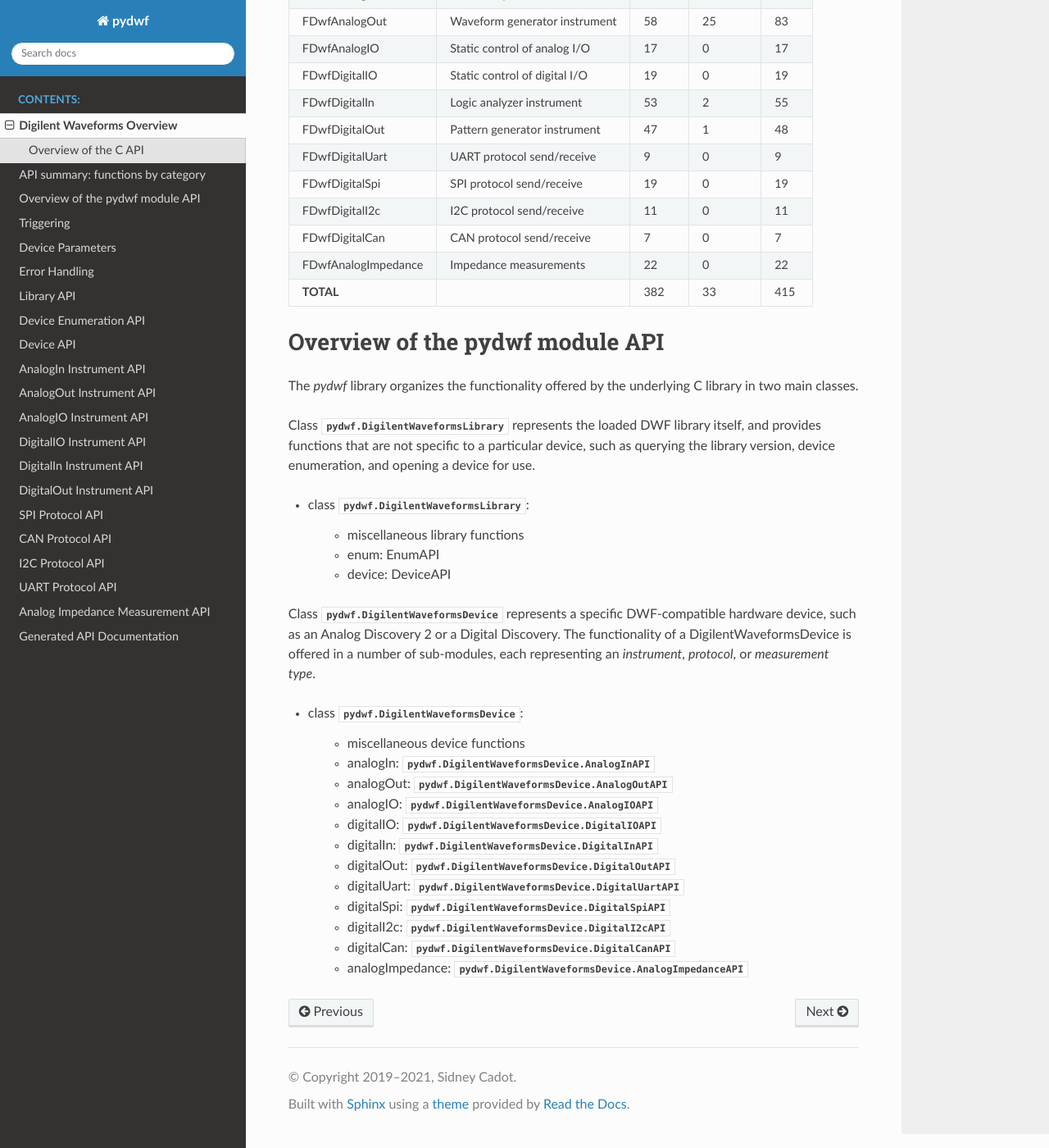
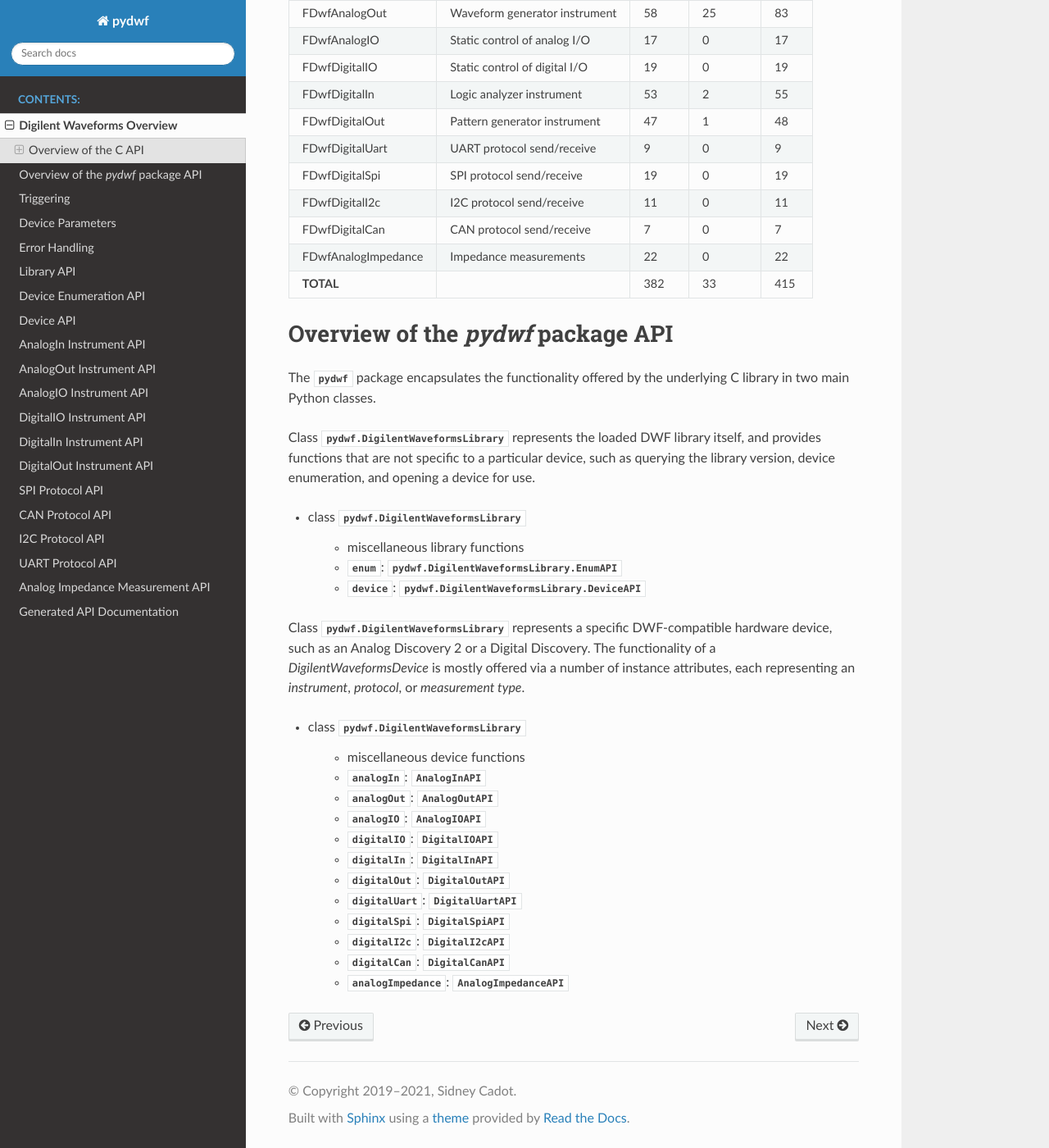
Before and after one commit to titusjan/pydwf, a Sphinx documentation site: the page built from documentation/source/Overview.rst, in a window 1280 px wide and 1400 px high, scrolled down 1152 px. Shown: the whole window at 82% size. Built offline with Sphinx 7.4.7 and the Read the Docs theme 2.0.0, drawn with Linux system fonts in a browser that asks for light colours; some of the changed text lies outside the part shown.

Commit message:
Adding RST substitutions.

```diff
--- a/documentation/source/Overview.rst
+++ b/documentation/source/Overview.rst
@@ -1,25 +1,32 @@
+.. include:: substitutions.rst
 
 Digilent Waveforms Overview
 ===========================
 
-Digilent provides the Digilent Waveforms library to control their line of *Discovery* devices. The library is available as a DLL on Microsoft Windows, a shared object ("so") library on Linux, and a framework on Apple's macOS. The provided library is accompanied by a C header file; together with the shared library file itself, this allows access to the functionality provided from the C and C++ programming languages.
+|Digilent| provides the Digilent Waveforms library to control their line of line of electronic measurement and control devices.
+The library is available as a DLL on Microsoft Windows, a shared object ("so") library on Linux, and a framework on Apple's macOS.
+The provided library is accompanied by a C header file; together with the shared library file itself, this allows access to the functionality provided from the C and C++ programming languages.
 
-Most popular programming languages provide a mechanism to access functions in shared libraries. In Python, such a mechanism is provided by the *ctypes* module that is part of the standard Python library.
+Most popular programming languages provide a mechanism to access functions in shared libraries.
+In Python, such a mechanism is provided by the |ctypes| module that is part of the standard Python library.
 
-The *pydwf* module is a binding to the functionality provided by the DWF library, using the *ctypes* module. It makes all types and functions provided by the DWF library available for use in Python programs.
+The |pydwf.short| package is a binding to the functionality provided by the DWF library, using the |ctypes| module.
+It makes all types and functions provided by the DWF library available for use in Python programs.
 
 Overview of the C API
 ---------------------
 
-The DWF library comes with a header file that (for version 3.16.3) defines the 24 enumeration types and 415 function calls that together make up the DWF API.
+The DWF library comes with a C header file that (for version 3.16.3) defines the 24 enumeration types and 415 function calls that together make up the DWF API.
 Of the 415 function calls provided, 33 are labeled 'obsolete'. Their functionality is usually superseded by newer, more general functions.
 
 The API functions are organized in 14 sub-categories, each providing access to a subset of the DWF functionality — for example, a specific type of instrument, or functions to send and receive messages using a certain protocol.
 
-The function counts for each of the sub-categories of functionality are listed below, to give some idea of the complexity of the different areas of the API. From this table, it is clear that the most complex parts of the API are the AnalogIn ("oscilloscope") and AnalogOut ("waveform generator") instruments, followed by the DigitalIn ("logic analyzer") and DigitalOut ("pattern generator") instruments. Two-thirds of all the functions provided by the DWF library are directly related to control of these four powerful instruments.
+The function counts for each of the sub-categories of functionality are listed below, to give some idea of the complexity of the different areas of the API.
+From this table, it is clear that the most complex parts of the API are the AnalogIn ("oscilloscope") and AnalogOut ("waveform generator") instruments, followed by the DigitalIn ("logic analyzer") and DigitalOut ("pattern generator") instruments.
+Two-thirds of all the functions provided by the DWF library are directly related to control of these four powerful instruments.
 
 API summary: functions by category
-==================================
+^^^^^^^^^^^^^^^^^^^^^^^^^^^^^^^^^^
 
 +---------------------+--------------------------------+------------+--------------+-----------+
 | **category**        | **description**                | **active** | **obsolete** | **total** |
@@ -55,34 +62,33 @@
 | **TOTAL**           |                                |        382 |           33 |       415 |
 +---------------------+--------------------------------+------------+--------------+-----------+
 
-Overview of the pydwf module API
-================================
+Overview of the |pydwf| package API
+===================================
 
-The *pydwf* library organizes the functionality offered by the underlying C library in two main classes.
+The |pydwf.short| package encapsulates the functionality offered by the underlying C library in two main Python classes.
 
-Class :py:class:`pydwf.DigilentWaveformsLibrary` represents the loaded DWF library itself, and provides functions that are not specific to a particular device,
-such as querying the library version, device enumeration, and opening a device for use.
+Class |DigilentWaveformsLibrary.long| represents the loaded DWF library itself, and provides functions that are not specific to a particular device, such as querying the library version, device enumeration, and opening a device for use.
 
-* class :py:class:`pydwf.DigilentWaveformsLibrary`:
+* class |DigilentWaveformsLibrary.long|
 
    * miscellaneous library functions
-   * enum: EnumAPI
-   * device: DeviceAPI
+   * :py:attr:`~pydwf.DigilentWaveformsLibrary.enum`:   :py:class:`pydwf.DigilentWaveformsLibrary.EnumAPI`
+   * :py:attr:`~pydwf.DigilentWaveformsLibrary.device`: :py:class:`pydwf.DigilentWaveformsLibrary.DeviceAPI`
 
-Class :py:class:`pydwf.DigilentWaveformsDevice` represents a specific DWF-compatible hardware device, such as an Analog Discovery 2 or a Digital Discovery.
-The functionality of a DigilentWaveformsDevice is offered in a number of sub-modules, each representing an *instrument*, *protocol*, or *measurement type*.
+Class |DigilentWaveformsDevice.long| represents a specific DWF-compatible hardware device, such as an Analog Discovery 2 or a Digital Discovery.
+The functionality of a |DigilentWaveformsDevice| is mostly offered via a number of instance attributes, each representing an *instrument*, *protocol*, or *measurement type*.
 
-* class :py:class:`pydwf.DigilentWaveformsDevice`:
+* class |DigilentWaveformsDevice.long|
 
    * miscellaneous device functions
-   * analogIn: :py:class:`pydwf.DigilentWaveformsDevice.AnalogInAPI`
-   * analogOut: :py:class:`pydwf.DigilentWaveformsDevice.AnalogOutAPI`
-   * analogIO: :py:class:`pydwf.DigilentWaveformsDevice.AnalogIOAPI`
-   * digitalIO: :py:class:`pydwf.DigilentWaveformsDevice.DigitalIOAPI`
-   * digitalIn: :py:class:`pydwf.DigilentWaveformsDevice.DigitalInAPI`
-   * digitalOut: :py:class:`pydwf.DigilentWaveformsDevice.DigitalOutAPI`
-   * digitalUart: :py:class:`pydwf.DigilentWaveformsDevice.DigitalUartAPI`
-   * digitalSpi: :py:class:`pydwf.DigilentWaveformsDevice.DigitalSpiAPI`
-   * digitalI2c: :py:class:`pydwf.DigilentWaveformsDevice.DigitalI2cAPI`
-   * digitalCan: :py:class:`pydwf.DigilentWaveformsDevice.DigitalCanAPI`
-   * analogImpedance: :py:class:`pydwf.DigilentWaveformsDevice.AnalogImpedanceAPI`
+   * :py:attr:`~pydwf.DigilentWaveformsDevice.analogIn`:        :py:class:`~pydwf.DigilentWaveformsDevice.AnalogInAPI`
+   * :py:attr:`~pydwf.DigilentWaveformsDevice.analogOut`:       :py:class:`~pydwf.DigilentWaveformsDevice.AnalogOutAPI`
+   * :py:attr:`~pydwf.DigilentWaveformsDevice.analogIO`:        :py:class:`~pydwf.DigilentWaveformsDevice.AnalogIOAPI`
+   * :py:attr:`~pydwf.DigilentWaveformsDevice.digitalIO`:       :py:class:`~pydwf.DigilentWaveformsDevice.DigitalIOAPI`
+   * :py:attr:`~pydwf.DigilentWaveformsDevice.digitalIn`:       :py:class:`~pydwf.DigilentWaveformsDevice.DigitalInAPI`
+   * :py:attr:`~pydwf.DigilentWaveformsDevice.digitalOut`:      :py:class:`~pydwf.DigilentWaveformsDevice.DigitalOutAPI`
+   * :py:attr:`~pydwf.DigilentWaveformsDevice.digitalUart`:     :py:class:`~pydwf.DigilentWaveformsDevice.DigitalUartAPI`
+   * :py:attr:`~pydwf.DigilentWaveformsDevice.digitalSpi`:      :py:class:`~pydwf.DigilentWaveformsDevice.DigitalSpiAPI`
+   * :py:attr:`~pydwf.DigilentWaveformsDevice.digitalI2c`:      :py:class:`~pydwf.DigilentWaveformsDevice.DigitalI2cAPI`
+   * :py:attr:`~pydwf.DigilentWaveformsDevice.digitalCan`:      :py:class:`~pydwf.DigilentWaveformsDevice.DigitalCanAPI`
+   * :py:attr:`~pydwf.DigilentWaveformsDevice.analogImpedance`: :py:class:`~pydwf.DigilentWaveformsDevice.AnalogImpedanceAPI`
--- /dev/null
+++ b/documentation/source/substitutions.rst
@@ -0,0 +1,17 @@
+.. |pydwf.short|                    replace:: :py:mod:`pydwf`
+
+.. |DigilentWaveformsLibrary|       replace:: *DigilentWaveformsLibrary*
+.. |DigilentWaveformsLibrary.short| replace:: :py:class:`~pydwf.DigilentWaveformsLibrary`
+.. |DigilentWaveformsLibrary.long|  replace:: :py:class:`pydwf.DigilentWaveformsLibrary`
+
+.. |DigilentWaveformsDevice|        replace:: *DigilentWaveformsDevice*
+.. |DigilentWaveformsDevice.short|  replace:: :py:class:`~pydwf.DigilentWaveformsLibrary`
+.. |DigilentWaveformsDevice.long|   replace:: :py:class:`pydwf.DigilentWaveformsLibrary`
+
+.. |Digilent|                       replace:: `Digilent <https://store.digilentinc.com/>`
+
+.. The following ar non-clickable. The are used in case there is little point in providing a clickable link.
+.. As clickable links are visibly quite distinct, they tend to hamper readability.
+
+.. |pydwf|                          replace:: *pydwf*
+.. |ctypes|                         replace:: *ctypes*
```
Also changed, not shown: documentation/source/ErrorHandling.rst (+14 -8 lines), documentation/source/index.rst (+5 -5 lines), 1 other file.
